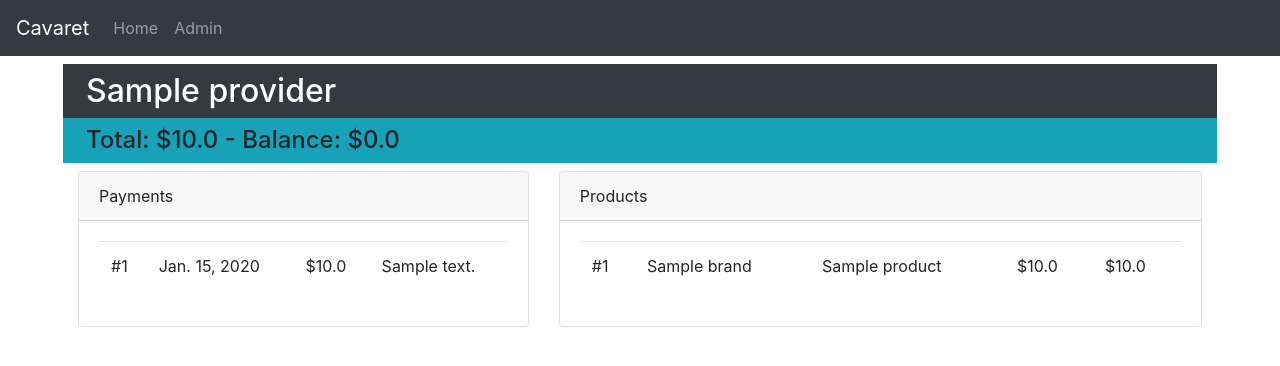
After one commit to maurimiranda/cavaret, a Django app: page /provider/1/ in a window 1280 px wide. The commit adds this page. Shown: the top 366 px of the page. Run offline with Django 3.2, Linux system fonts and the light colour scheme; a user stored in the database is signed in; tables that the repository leaves empty hold one stand-in row (values such as "Sample post"); some libraries are stand-ins or nearby versions.

Commit message:
Too much to describe

```diff
--- a/cavaret/settings.py
+++ b/cavaret/settings.py
@@ -40,6 +40,7 @@ INSTALLED_APPS = [
     'django.contrib.sessions',
     'django.contrib.messages',
     'django.contrib.staticfiles',
+    'bootstrap4',
 ]
 
 MIDDLEWARE = [
--- a/orders/admin.py
+++ b/orders/admin.py
@@ -37,7 +37,6 @@ class ItemAdmin(admin.ModelAdmin):
 
 class ProviderAdmin(admin.ModelAdmin):
     list_display = ('name', 'total', 'paid', 'balance')
-    change_form_template = 'admin/orders/provider/change_form.html'
 
 class PaymentAdmin(admin.ModelAdmin):
     list_display = ('id', 'provider', 'date', 'amount', 'comment')
--- a/orders/models.py
+++ b/orders/models.py
@@ -135,3 +135,6 @@ class Payment(models.Model):
     date = models.DateTimeField(default=django.utils.timezone.now)
     amount = models.FloatField()
     comment = models.CharField(max_length=100, blank=True)
+
+    def __str__(self):
+        return "%s - %s - $%s" % (self.id, self.date.date(), self.amount)
--- /dev/null
+++ b/orders/templates/orders/provider/detail.html
@@ -0,0 +1,55 @@
+{% extends 'base.html' %}
+
+{% block content %}
+  <div class="row bg-dark text-white p-2 align-items-center">
+    <div class="col h2 mb-0">{{ provider.name }}</div>
+  </div>
+
+  <div class="row bg-info p-2 mb-2 align-items-center">
+    <div class="col h4 mb-0">Total: ${{ provider.total }} - Balance: ${{ provider.balance }}</div>
+  </div>
+
+  <div class="row">
+    <div class="col-5">
+      <div class="card">
+        <div class="card-header">
+          Payments
+        </div>
+        <div class="card-body">
+          <table class="table">
+            {% for payment in provider.payment_set.all %}
+              <tr>
+                <td>#{{ payment.id }}</td>
+                <td>{{ payment.date.date }}</td>
+                <td>${{ payment.amount }}</td>
+                <td>{{ payment.comment }}</td>
+              </tr>
+            {% endfor %}
+          </table>
+        </div>
+      </div>
+    </div>
+
+    <div class="col">
+      <div class="card">
+        <div class="card-header">
+          Products
+        </div>
+        <div class="card-body">
+          <table class="table">
+            {% for product in provider.product_set.all %}
+              <tr>
+                <td>#{{ product.id }}</td>
+                <td>{{ product.brand.name }}</td>
+                <td>{{ product.name }}</td>
+                <td>${{ product.cost }}</td>
+                <td>${{ product.price }}</td>
+              </tr>
+            {% endfor %}
+          </table>
+        </div>
+      </div>
+    </div>
+  </div>
+
+{% endblock %}
--- a/orders/urls.py
+++ b/orders/urls.py
@@ -4,4 +4,5 @@ from . import views
 
 urlpatterns = [
     path('', views.index, name='index'),
+    path('provider/<int:provider_id>/', views.provider.detail, name='provider_detail')
 ]
--- /dev/null
+++ b/orders/views/__init__.py
@@ -0,0 +1,2 @@
+from .index import *
+from .provider import *
--- a/orders/views.py
+++ b/orders/views/index.py
@@ -2,9 +2,7 @@ from django.shortcuts import render
 from django.contrib.auth.decorators import login_required
 from django.db.models import Sum
 
-from .models import Order, Item
-
-# Create your views here.
+from orders.models import Order, Item
 
 @login_required
 def index(request):
--- /dev/null
+++ b/orders/views/provider.py
@@ -0,0 +1,11 @@
+from django.shortcuts import render
+from django.contrib.auth.decorators import login_required
+from django.db.models import Sum
+
+from orders.models import Provider
+
+@login_required
+def detail(request, provider_id):
+    return render(request, 'orders/provider/detail.html', {
+        'provider': Provider.objects.get(pk=provider_id)
+    })
--- a/requirements.txt
+++ b/requirements.txt
@@ -4,3 +4,4 @@ dj-database-url
 gunicorn
 whitenoise
 django-admin-menu
+django-bootstrap4
--- /dev/null
+++ b/templates/base.html
@@ -0,0 +1,43 @@
+<!doctype html>
+<html lang="en">
+  <head>
+    <meta charset="utf-8">
+    <meta name="viewport" content="width=device-width, initial-scale=1, shrink-to-fit=no">
+    <meta name="description" content="">
+
+    <title>Cavaret</title>
+
+	  {% load bootstrap4 %}
+	  {% bootstrap_css %}
+  </head>
+
+  <body>
+    <header>
+      <nav class="navbar navbar-expand-lg navbar-dark bg-dark">
+        <a class="navbar-brand" href="#">Cavaret</a>
+        <button class="navbar-toggler" type="button" data-toggle="collapse" data-target="#navbarSupportedContent" aria-controls="navbarSupportedContent" aria-expanded="false" aria-label="Toggle navigation">
+          <span class="navbar-toggler-icon"></span>
+        </button>
+
+        <div class="collapse navbar-collapse" id="navbarSupportedContent">
+          <ul class="navbar-nav mr-auto">
+            <li class="nav-item">
+              <a class="nav-link" href="/">Home</a>
+            </li>
+            <li class="nav-item">
+              <a class="nav-link" href="/admin">Admin</a>
+            </li>
+        </div>
+      </nav>
+    </header>
+
+    <main role="main" class="container p-2">
+      {% block content %}{% endblock %}
+    </main>
+
+    <footer class="text-muted">
+    </footer>
+
+	  {% bootstrap_javascript jquery='full' %}
+  </body>
+</html>
```
Also changed, not shown: orders/templates/orders/index.html (+32 -5 lines), templates/admin/orders/provider/change_form.html (deleted, +0 -8 lines), 1 other file.
